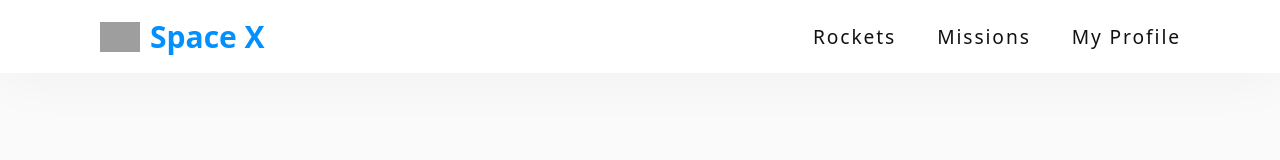
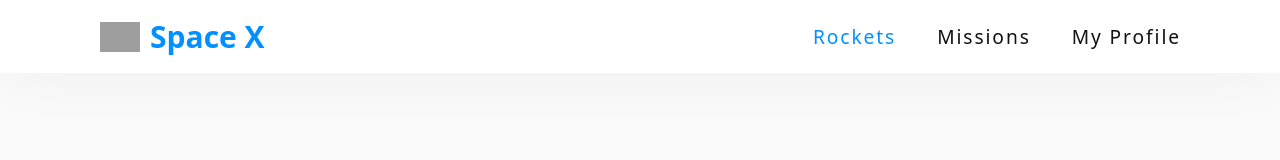
Before and after one commit to Samuelwanza/reactgroupproject, a React (Create React App) app: page /rockets in a window 1280 px wide. Shown: the top 160 px of the page. Built offline with nearby package versions, Linux system fonts and the light colour scheme; grey boxes are pictures that could not be loaded; the HTML template or start-up script is replaced by a standard one.

Commit message:
active nav style added and header changed from link to nav link

```diff
--- a/src/components/Header.module.css
+++ b/src/components/Header.css
@@ -33,3 +33,7 @@
   gap: 2.563rem;
   list-style: none;
 }
+
+a.active {
+  color: var(--primaryColor);
+}
--- a/src/components/Header.jsx
+++ b/src/components/Header.jsx
@@ -1,19 +1,19 @@
 import React from 'react';
-import { Link } from 'react-router-dom';
-import Style from './Header.module.css';
+import { NavLink } from 'react-router-dom';
 import Logo from '../assets/planet.png';
+import './Header.css';
 
 export default function Header() {
   return (
-    <nav className={`${Style.Nav}`}>
-      <Link className={`${Style.Link} ${Style.AppLogo}`} to="/">
+    <nav className="Nav">
+      <NavLink className="Link AppLogo" to="/">
         <img width="40px" alt="" srcSet={Logo} />
         Space X
-      </Link>
-      <ul className={`${Style.NavItems}`}>
-        <li><Link className={`${Style.Link}`} to="/rockets">Rockets</Link></li>
-        <li><Link className={`${Style.Link}`} to="/missions">Missions</Link></li>
-        <li><Link className={`${Style.Link}`} to="/profile">My Profile</Link></li>
+      </NavLink>
+      <ul className="NavItems">
+        <li><NavLink className="Link" to="/rockets">Rockets</NavLink></li>
+        <li><NavLink className="Link" to="/missions">Missions</NavLink></li>
+        <li><NavLink className="Link" to="/profile">My Profile</NavLink></li>
       </ul>
     </nav>
   );
```
